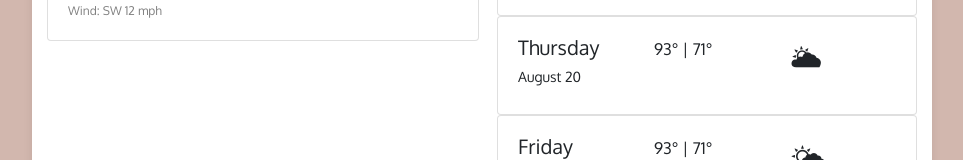
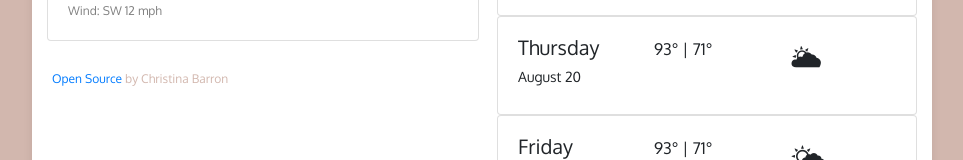
Before and after one commit to christinab980/she-codes-weather-project, a plain HTML site: page index.html in a window 1280 px wide. Shown: the part 428-588 px from the top of the page, without its empty margins (158-1121 px from the left). Drawn offline with nearby package versions, Linux system fonts and the light colour scheme; no server answers.

Commit message:
Updated html open source link

```diff
--- a/index.html
+++ b/index.html
@@ -72,6 +72,9 @@
             </div>
         </span>
           </div>
+
+          <br />
+          <p id="open-source-link"> <a href="https://github.com/christinab980/she-codes-weather-project"> Open Source </a> by Christina Barron </p>
         </div>
 
         <div class="col-6">
```
